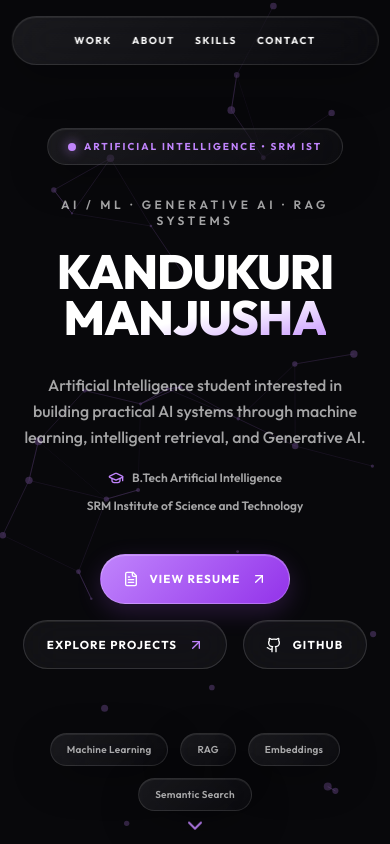
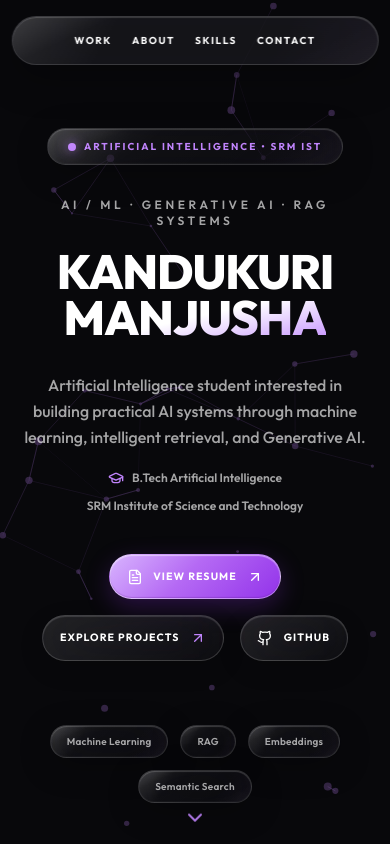
Before and after one commit to kandukurimanjushareddy/Manjusha1, a React (Vite) app: page / in a window 390 px wide. Shown: the top 844 px of the page. Built offline with nearby package versions, Linux system fonts and the light colour scheme.

Commit message:
Update index.css

```diff
--- a/src/index.css
+++ b/src/index.css
@@ -175,3 +175,307 @@ textarea {
     transition-duration: 0.01ms !important;
   }
 }
+
+/* ==========================================
+   APPLE-INSPIRED LIQUID GLASS UPGRADE
+   Append this at the bottom of src/index.css
+   ========================================== */
+
+:root {
+  --liquid-white: rgba(255, 255, 255, 0.72);
+  --liquid-border: rgba(255, 255, 255, 0.2);
+  --liquid-purple: rgba(192, 132, 252, 0.2);
+}
+
+/* Floating glass surfaces */
+.glass {
+  position: relative;
+  isolation: isolate;
+  overflow: hidden;
+  background:
+    linear-gradient(
+      145deg,
+      rgba(255, 255, 255, 0.105) 0%,
+      rgba(255, 255, 255, 0.035) 35%,
+      rgba(255, 255, 255, 0.015) 100%
+    );
+  border: 1px solid rgba(255, 255, 255, 0.14);
+  backdrop-filter: blur(32px) saturate(180%);
+  -webkit-backdrop-filter: blur(32px) saturate(180%);
+  box-shadow:
+    inset 0 1px 1px rgba(255, 255, 255, 0.18),
+    inset 0 -1px 1px rgba(255, 255, 255, 0.035),
+    0 8px 32px rgba(0, 0, 0, 0.25);
+}
+
+/* Soft glass reflection */
+.glass::before {
+  content: "";
+  position: absolute;
+  inset: 0;
+  z-index: -1;
+  pointer-events: none;
+  border-radius: inherit;
+  background:
+    linear-gradient(
+      120deg,
+      rgba(255, 255, 255, 0.09),
+      transparent 28%,
+      transparent 70%,
+      rgba(192, 132, 252, 0.045)
+    );
+  opacity: 0.9;
+}
+
+/* Fine reflective edge */
+.glass::after {
+  content: "";
+  position: absolute;
+  inset: 0;
+  pointer-events: none;
+  border-radius: inherit;
+  background: linear-gradient(
+    155deg,
+    rgba(255, 255, 255, 0.17),
+    transparent 22%,
+    transparent 78%,
+    rgba(255, 255, 255, 0.035)
+  );
+  opacity: 0.6;
+}
+
+/* Smooth hover response */
+.glass-hover {
+  transition:
+    transform 350ms cubic-bezier(0.2, 0.8, 0.2, 1),
+    border-color 350ms ease,
+    background 350ms ease,
+    box-shadow 350ms ease;
+}
+
+.glass-hover:hover {
+  transform: translateY(-5px);
+  border-color: rgba(255, 255, 255, 0.28);
+  background:
+    radial-gradient(
+      ellipse at 15% 0%,
+      rgba(192, 132, 252, 0.13),
+      transparent 48%
+    ),
+    linear-gradient(
+      145deg,
+      rgba(255, 255, 255, 0.12),
+      rgba(255, 255, 255, 0.025)
+    );
+  box-shadow:
+    inset 0 1px 1px rgba(255, 255, 255, 0.2),
+    0 18px 48px rgba(0, 0, 0, 0.3),
+    0 0 32px rgba(192, 132, 252, 0.09);
+}
+
+/* Floating navigation */
+nav .glass {
+  background: rgba(28, 28, 32, 0.66);
+  backdrop-filter: blur(38px) saturate(190%);
+  -webkit-backdrop-filter: blur(38px) saturate(190%);
+  border-color: rgba(255, 255, 255, 0.16);
+  box-shadow:
+    inset 0 1px 1px rgba(255, 255, 255, 0.17),
+    0 12px 40px rgba(0, 0, 0, 0.3);
+}
+
+nav a {
+  transition: color 250ms ease, text-shadow 250ms ease;
+}
+
+nav a:hover {
+  color: #e9d5ff;
+  text-shadow: 0 0 18px rgba(192, 132, 252, 0.5);
+}
+
+/* Glossy primary button */
+.btn-primary {
+  position: relative;
+  overflow: hidden;
+  isolation: isolate;
+  background: linear-gradient(
+    135deg,
+    #d8b4fe 0%,
+    #b56af4 45%,
+    #9333ea 100%
+  );
+  border: 1px solid rgba(255, 255, 255, 0.32);
+  box-shadow:
+    inset 0 1px 1px rgba(255, 255, 255, 0.48),
+    inset 0 -1px 1px rgba(64, 0, 100, 0.2),
+    0 8px 24px rgba(147, 51, 234, 0.25);
+  transition:
+    transform 280ms ease,
+    box-shadow 280ms ease,
+    filter 280ms ease;
+}
+
+.btn-primary::before {
+  content: "";
+  position: absolute;
+  inset: 0;
+  z-index: -1;
+  pointer-events: none;
+  background: linear-gradient(
+    115deg,
+    transparent 15%,
+    rgba(255, 255, 255, 0.32) 45%,
+    transparent 65%
+  );
+  transform: translateX(-110%);
+  transition: transform 650ms ease;
+}
+
+.btn-primary:hover::before {
+  transform: translateX(110%);
+}
+
+.btn-primary:hover {
+  transform: translateY(-3px) scale(1.015);
+  filter: brightness(1.08);
+  box-shadow:
+    inset 0 1px 1px rgba(255, 255, 255, 0.5),
+    0 12px 34px rgba(168, 85, 247, 0.38);
+}
+
+/* Frosted secondary buttons */
+.btn-secondary {
+  position: relative;
+  overflow: hidden;
+  background: linear-gradient(
+    145deg,
+    rgba(255, 255, 255, 0.105),
+    rgba(255, 255, 255, 0.025)
+  );
+  backdrop-filter: blur(28px) saturate(180%);
+  -webkit-backdrop-filter: blur(28px) saturate(180%);
+  border: 1px solid rgba(255, 255, 255, 0.17);
+  box-shadow:
+    inset 0 1px 1px rgba(255, 255, 255, 0.15),
+    0 8px 25px rgba(0, 0, 0, 0.16);
+  transition:
+    transform 280ms ease,
+    border-color 280ms ease,
+    background 280ms ease,
+    box-shadow 280ms ease;
+}
+
+.btn-secondary:hover {
+  transform: translateY(-2px);
+  background: rgba(255, 255, 255, 0.1);
+  border-color: rgba(255, 255, 255, 0.32);
+  box-shadow:
+    inset 0 1px 1px rgba(255, 255, 255, 0.2),
+    0 10px 28px rgba(0, 0, 0, 0.22),
+    0 0 20px rgba(192, 132, 252, 0.08);
+}
+
+/* Give project technology tags a glass-chip appearance */
+#work article span.rounded-full {
+  backdrop-filter: blur(14px);
+  -webkit-backdrop-filter: blur(14px);
+  transition:
+    background 250ms ease,
+    border-color 250ms ease;
+}
+
+#work article span.rounded-full:hover {
+  background: rgba(192, 132, 252, 0.14);
+  border-color: rgba(192, 132, 252, 0.35);
+}
+
+/* Glass-like input fields */
+input.glass,
+textarea.glass {
+  background: rgba(255, 255, 255, 0.045);
+  border: 1px solid rgba(255, 255, 255, 0.14);
+  box-shadow: inset 0 1px 2px rgba(0, 0, 0, 0.15);
+  transition:
+    border-color 250ms ease,
+    background 250ms ease,
+    box-shadow 250ms ease;
+}
+
+input.glass:focus,
+textarea.glass:focus {
+  background: rgba(255, 255, 255, 0.065);
+  border-color: rgba(192, 132, 252, 0.65);
+  box-shadow:
+    0 0 0 3px rgba(192, 132, 252, 0.08),
+    inset 0 1px 2px rgba(0, 0, 0, 0.12);
+}
+
+/* Selection and scrollbar polish */
+::selection {
+  background: rgba(192, 132, 252, 0.4);
+  color: #fff;
+}
+
+::-webkit-scrollbar {
+  width: 8px;
+}
+
+::-webkit-scrollbar-track {
+  background: #08080b;
+}
+
+::-webkit-scrollbar-thumb {
+  background: linear-gradient(
+    180deg,
+    rgba(192, 132, 252, 0.6),
+    rgba(147, 51, 234, 0.35)
+  );
+  border-radius: 999px;
+  border: 2px solid #08080b;
+}
+
+::-webkit-scrollbar-thumb:hover {
+  background: #c084fc;
+}
+
+/* Mobile and accessibility adjustments */
+@media (max-width: 640px) {
+  .glass {
+    backdrop-filter: blur(22px) saturate(160%);
+    -webkit-backdrop-filter: blur(22px) saturate(160%);
+  }
+
+  .glass-hover:hover {
+    transform: translateY(-2px);
+  }
+
+  .btn-primary,
+  .btn-secondary {
+    padding: 0.85rem 1.05rem;
+    font-size: 0.66rem;
+  }
+}
+
+@media (prefers-reduced-motion: reduce) {
+  .glass-hover,
+  .btn-primary,
+  .btn-secondary,
+  nav a {
+    transition: none;
+  }
+
+  .glass-hover:hover,
+  .btn-primary:hover,
+  .btn-secondary:hover {
+    transform: none;
+  }
+}
+
+/* Graceful fallback for browsers without backdrop blur */
+@supports not (backdrop-filter: blur(10px)) {
+  .glass,
+  .btn-secondary,
+  nav .glass {
+    background: rgba(24, 24, 29, 0.96);
+  }
+}
```
